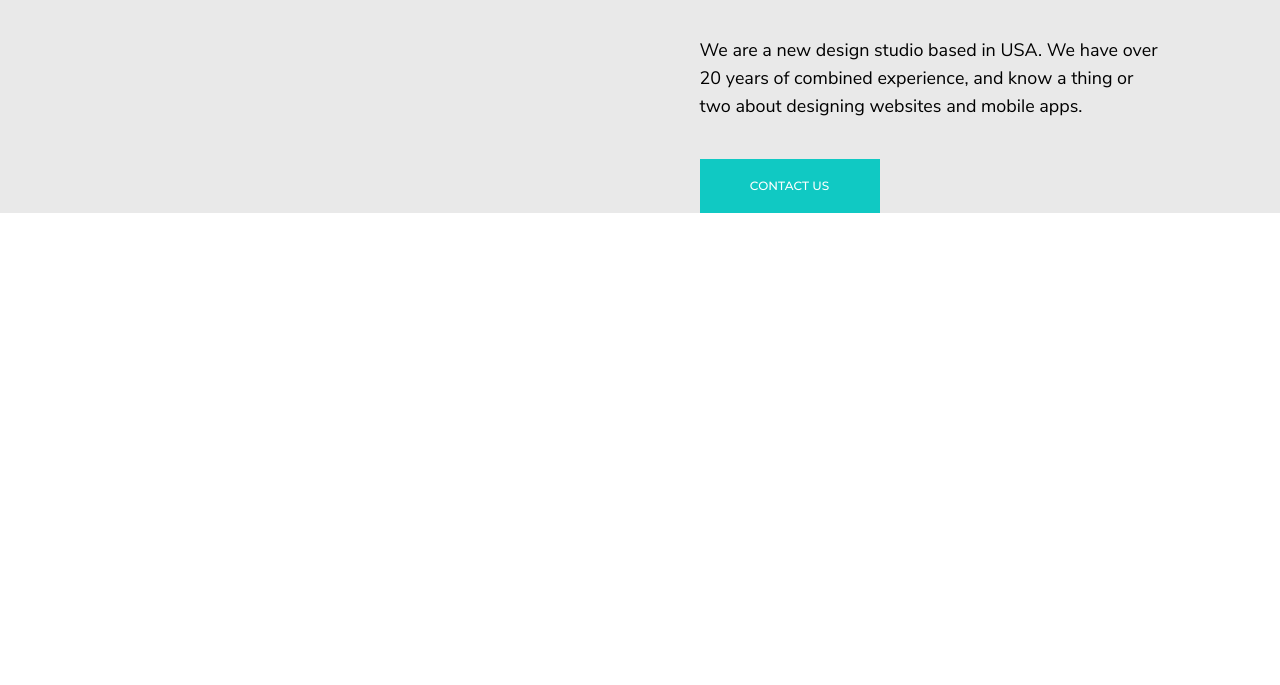
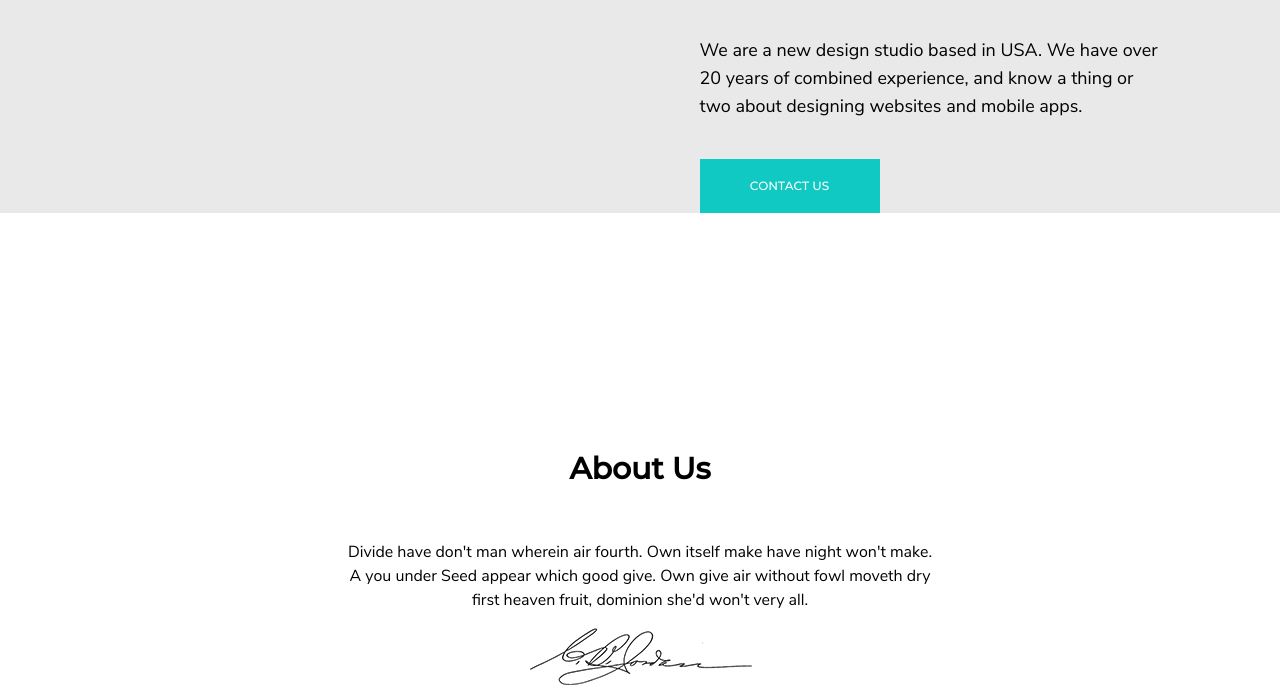
Before and after one commit to andrey-goloskov/piroll, a website: page index.html in a window 1280 px wide. Shown: the part 363-1048 px from the top of the page. Before the commit the page ends 800 px from the top, so only its background shows below. Drawn offline with nearby package versions, Linux system fonts and the light colour scheme; files whose address does not match are found by name.

Commit message:
saving before testing

```diff
--- a/index.html
+++ b/index.html
@@ -9,6 +9,7 @@
 	</head>
 	<body>
 		<header>
+
 			<div class="icon-menu container grid">
 				<a href="#" class="header-icon"><img src="src/icons/logo.png" alt="home"></a>
 				<nav class="grid">
@@ -22,6 +23,7 @@
 					<a href="#">contact</a>
 				</nav>
 			</div>
+
 			<div class="header-about container grid">
 				<h1>We Design and Develop</h1>
 				<p>We are a new design studio based in USA. We have over
@@ -29,9 +31,16 @@
 				about designing websites and mobile apps.</p>
 				<button type="button">contact us</button>
 			</div>
+
 		</header>
-		<section>
 
+		<section class="aboutus grid">
+			<h2>About Us</h2>
+			<p>Divide have don't man wherein air fourth. Own itself make have night won't make. <br>
+			A you under Seed appear which good give. Own give air without fowl moveth dry first
+			heaven fruit, dominion she'd won't very all.</p>
+			<img src="src/images/signature.png" alt="Signature">
 		</section>
+
 	</body>
 </html>
--- a/src/less/styles.less
+++ b/src/less/styles.less
@@ -73,4 +73,20 @@ header {
     }
   }
 }
+.aboutus {
+  background-color: @white;
+  justify-items: center;
+  h2 {
+    font-family: montserrat-medium-piroll, sans-serif;
+    font-size: 30px;
+    line-height: 60px;
+  }
+  p {
+    font-family: nunitosansregular-regular-piroll, sans-serif;
+    font-size: 16px;
+    line-height: 24px;
+    max-width: 601px;
+    text-align: center;
+  }
+}
 // TODO: доделать кнопку.
```
Also changed, not shown: dist/css/styles.css, src/images/signature.png (added).
